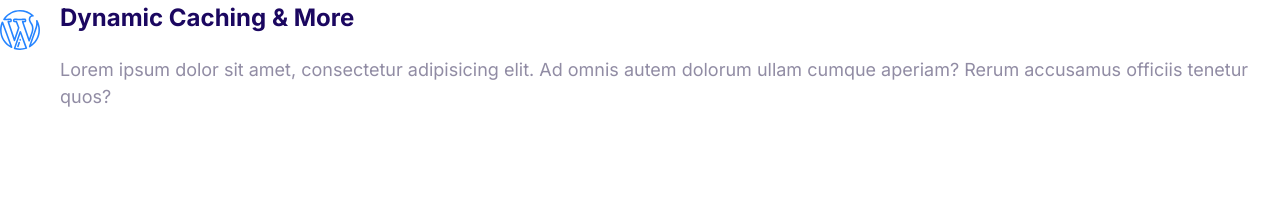
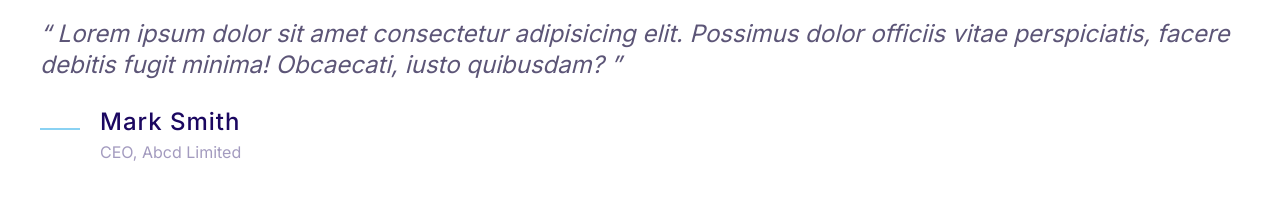
Before and after one commit to ehsan-abdi/Moshify, a plain HTML site: page index.html in a window 1280 px wide. Drawn offline with Linux system fonts and the light colour scheme.

Commit message:
Build the quote component.

```diff
--- a/css/styles.css
+++ b/css/styles.css
@@ -4,6 +4,7 @@
   --color-accent: #ff3400;
   --color-headings: #1b0760;
   --color-body: #918ca4;
+  --color-body-dark: #5c5577;
   --color-border: #ccc;
   --border-radius: 10rem; /* a large border-radius will ensure round ends at both sides */
 }
@@ -413,3 +414,47 @@ a {
 .media__image {
   margin-top: 1rem;
 }
+
+/* Quotes */
+
+.quote__text {
+  font-size: 3rem;
+  font-style: italic;
+  color: var(--color-body-dark);
+  line-height: 1.3;
+}
+
+.quote__text::before {
+  content: open-quote;
+}
+
+.quote__text::after {
+  content: close-quote;
+}
+
+.quote__author {
+  font-weight: 500;
+  margin: 0;
+  letter-spacing: 1px;
+}
+
+.quote__company {
+  color: var(--color-headings);
+  font-size: 2rem;
+  opacity: 40%;
+}
+
+.quote .media__image {
+  margin-top: 0.5rem;
+}
+
+@media screen and (min-width: 1024px) {
+  .quote__text,
+  .quote__author {
+    font-size: 2.4rem;
+  }
+
+  .quote__company {
+    font-size: 1.6rem;
+  }
+}
--- a/index.html
+++ b/index.html
@@ -13,20 +13,24 @@
     <script src="https://kit.fontawesome.com/7bf86751f9.js" crossorigin="anonymous"></script>
 </head>
 <body>
-    <div class="media">
+    <blockquote class="quote">
+        <p class="quote__text">
+            Lorem ipsum dolor sit amet consectetur adipisicing elit. Possimus dolor officiis
+            vitae perspiciatis, facere debitis fugit minima! Obcaecati, iusto quibusdam?
+        </p>
+        <footer class="media">
             <div class="media__image">
                 <svg class="icon icon--primary">
-                <use xlink:href="images/sprite.svg#wordpress"></use>
+                    <use xlink:href="images/sprite.svg#line"></use>
                 </svg>
             </div>
             <div class="media__body">
-            <h3 class="media__title">Dynamic caching & more</h3>
-            <p class="media__description">
-                Lorem ipsum dolor sit amet, consectetur adipisicing elit.
-                Ad omnis autem dolorum ullam cumque aperiam? Rerum accusamus
-                officiis tenetur quos?
+                <h3 class="media__title quote__author">Mark Smith</h3>
+                <p class="quote__company">
+                    CEO, Abcd Limited
                 </p>
             </div>
-    </div>
+        </footer>
+    </blockquote>
 </body>
 </html>
```
Also changed, not shown: components/media.html (+1 -1 lines), components/quotes.html (added, +19 -0 lines), course.html (+16 -0 lines). Lines whose indentation alone changed are shown as unchanged.
